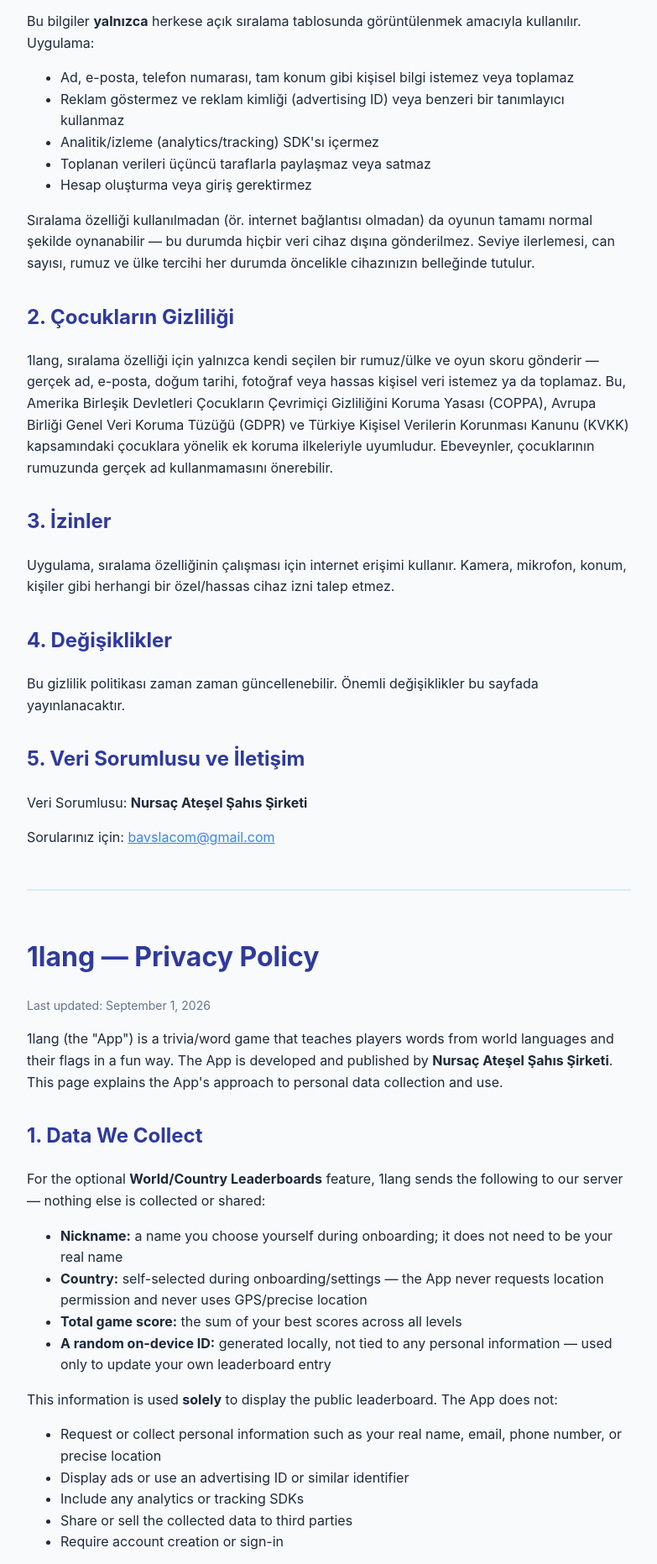
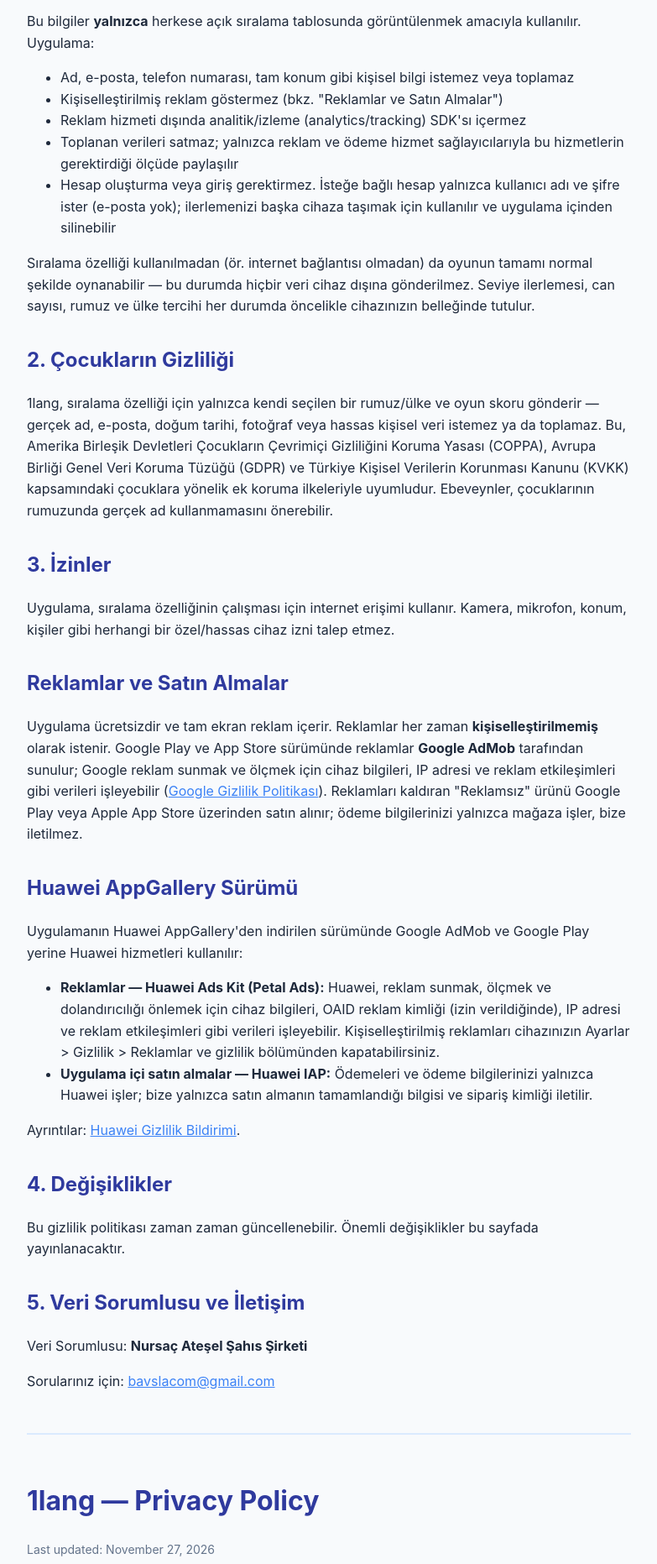
Before and after one commit to Broccer/1lang-privacy, a plain HTML site: page index.html in a window 1280 px wide. Shown: the part 593-2456 px from the top of the page at 84% size, without its empty margins (248-1031 px from the left). Drawn offline with Linux system fonts and the light colour scheme.

Commit message:
Huawei AppGallery surumu: Huawei Ads Kit ve IAP bolumu; reklam, satin alma ve istege bagli hesap bilgisi guncellendi
Co-Authored-By: Claude Opus 5.5 <noreply@anthropic.com>

```diff
--- a/index.html
+++ b/index.html
@@ -24,7 +24,7 @@
 <body>
 
 <h1>1lang — Gizlilik Politikası</h1>
-<p class="updated">Son güncelleme: 1 Eylül 2026</p>
+<p class="updated">Son güncelleme: 27 Kasım 2026</p>
 
 <p>1lang ("Uygulama"), oyunculara dünya dillerinden kelimeleri ve bayraklarını eğlenceli bir şekilde öğreten bir bilgi/kelime oyunudur. Uygulama, <strong>Nursaç Ateşel Şahıs Şirketi</strong> tarafından geliştirilmiş ve yayınlanmıştır. Bu sayfa, Uygulamanın kişisel veri toplama ve kullanma konusundaki yaklaşımını açıklar.</p>
 
@@ -39,10 +39,10 @@
 <p>Bu bilgiler <strong>yalnızca</strong> herkese açık sıralama tablosunda görüntülenmek amacıyla kullanılır. Uygulama:</p>
 <ul>
   <li>Ad, e-posta, telefon numarası, tam konum gibi kişisel bilgi istemez veya toplamaz</li>
-  <li>Reklam göstermez ve reklam kimliği (advertising ID) veya benzeri bir tanımlayıcı kullanmaz</li>
-  <li>Analitik/izleme (analytics/tracking) SDK'sı içermez</li>
-  <li>Toplanan verileri üçüncü taraflarla paylaşmaz veya satmaz</li>
-  <li>Hesap oluşturma veya giriş gerektirmez</li>
+  <li>Kişiselleştirilmiş reklam göstermez (bkz. "Reklamlar ve Satın Almalar")</li>
+  <li>Reklam hizmeti dışında analitik/izleme (analytics/tracking) SDK'sı içermez</li>
+  <li>Toplanan verileri satmaz; yalnızca reklam ve ödeme hizmet sağlayıcılarıyla bu hizmetlerin gerektirdiği ölçüde paylaşılır</li>
+  <li>Hesap oluşturma veya giriş gerektirmez. İsteğe bağlı hesap yalnızca kullanıcı adı ve şifre ister (e-posta yok); ilerlemenizi başka cihaza taşımak için kullanılır ve uygulama içinden silinebilir</li>
 </ul>
 <p>Sıralama özelliği kullanılmadan (ör. internet bağlantısı olmadan) da oyunun tamamı normal şekilde oynanabilir — bu durumda hiçbir veri cihaz dışına gönderilmez. Seviye ilerlemesi, can sayısı, rumuz ve ülke tercihi her durumda öncelikle cihazınızın belleğinde tutulur.</p>
 
@@ -51,6 +51,17 @@
 
 <h2>3. İzinler</h2>
 <p>Uygulama, sıralama özelliğinin çalışması için internet erişimi kullanır. Kamera, mikrofon, konum, kişiler gibi herhangi bir özel/hassas cihaz izni talep etmez.</p>
+
+<h2>Reklamlar ve Satın Almalar</h2>
+<p>Uygulama ücretsizdir ve tam ekran reklam içerir. Reklamlar her zaman <strong>kişiselleştirilmemiş</strong> olarak istenir. Google Play ve App Store sürümünde reklamlar <strong>Google AdMob</strong> tarafından sunulur; Google reklam sunmak ve ölçmek için cihaz bilgileri, IP adresi ve reklam etkileşimleri gibi verileri işleyebilir (<a href="https://policies.google.com/privacy">Google Gizlilik Politikası</a>). Reklamları kaldıran "Reklamsız" ürünü Google Play veya Apple App Store üzerinden satın alınır; ödeme bilgilerinizi yalnızca mağaza işler, bize iletilmez.</p>
+
+<h2>Huawei AppGallery Sürümü</h2>
+<p>Uygulamanın Huawei AppGallery'den indirilen sürümünde Google AdMob ve Google Play yerine Huawei hizmetleri kullanılır:</p>
+<ul>
+  <li><strong>Reklamlar — Huawei Ads Kit (Petal Ads):</strong> Huawei, reklam sunmak, ölçmek ve dolandırıcılığı önlemek için cihaz bilgileri, OAID reklam kimliği (izin verildiğinde), IP adresi ve reklam etkileşimleri gibi verileri işleyebilir. Kişiselleştirilmiş reklamları cihazınızın Ayarlar &gt; Gizlilik &gt; Reklamlar ve gizlilik bölümünden kapatabilirsiniz.</li>
+  <li><strong>Uygulama içi satın almalar — Huawei IAP:</strong> Ödemeleri ve ödeme bilgilerinizi yalnızca Huawei işler; bize yalnızca satın almanın tamamlandığı bilgisi ve sipariş kimliği iletilir.</li>
+</ul>
+<p>Ayrıntılar: <a href="https://consumer.huawei.com/en/privacy/privacy-policy/">Huawei Gizlilik Bildirimi</a>.</p>
 
 <h2>4. Değişiklikler</h2>
 <p>Bu gizlilik politikası zaman zaman güncellenebilir. Önemli değişiklikler bu sayfada yayınlanacaktır.</p>
@@ -61,7 +72,7 @@
 
 <div class="lang-block">
 <h1>1lang — Privacy Policy</h1>
-<p class="updated">Last updated: September 1, 2026</p>
+<p class="updated">Last updated: November 27, 2026</p>
 
 <p>1lang (the "App") is a trivia/word game that teaches players words from world languages and their flags in a fun way. The App is developed and published by <strong>Nursaç Ateşel Şahıs Şirketi</strong>. This page explains the App's approach to personal data collection and use.</p>
 
@@ -76,10 +87,10 @@
 <p>This information is used <strong>solely</strong> to display the public leaderboard. The App does not:</p>
 <ul>
   <li>Request or collect personal information such as your real name, email, phone number, or precise location</li>
-  <li>Display ads or use an advertising ID or similar identifier</li>
-  <li>Include any analytics or tracking SDKs</li>
-  <li>Share or sell the collected data to third parties</li>
-  <li>Require account creation or sign-in</li>
+  <li>Show personalized ads (see "Ads and Purchases")</li>
+  <li>Include any analytics or tracking SDKs other than the ad service</li>
+  <li>Sell the collected data; it is shared only with the advertising and payment providers as needed for those services</li>
+  <li>Require account creation or sign-in. The optional account only needs a username and password (no email); it is used to move your progress to another device and can be deleted in the App</li>
 </ul>
 <p>The entire game can be played normally without an internet connection — in that case, nothing leaves your device. Level progress, lives, nickname, and country are always kept primarily in your device's local memory.</p>
 
@@ -88,6 +99,17 @@
 
 <h2>3. Permissions</h2>
 <p>The App uses internet access to power the leaderboard feature. It does not request any other special/sensitive device permissions (camera, microphone, location, contacts, etc.).</p>
+
+<h2>Ads and Purchases</h2>
+<p>The App is free and contains full-screen ads. Ads are always requested as <strong>non-personalized</strong>. In the Google Play and App Store version, ads are served by <strong>Google AdMob</strong>; Google may process data such as device information, IP address and ad interactions to deliver and measure ads (<a href="https://policies.google.com/privacy">Google Privacy Policy</a>). The "Ad-free" product that removes ads is purchased through Google Play or the Apple App Store; payment details are handled only by the store and never sent to us.</p>
+
+<h2>Huawei AppGallery Version</h2>
+<p>In the version of the App downloaded from Huawei AppGallery, Huawei services are used instead of Google AdMob and Google Play:</p>
+<ul>
+  <li><strong>Advertising — Huawei Ads Kit (Petal Ads):</strong> Huawei may process data such as device information, the OAID advertising ID (where permitted), IP address and ad interactions to deliver and measure ads and to prevent fraud. You can turn off personalized ads in your device's Settings &gt; Privacy &gt; Ads and privacy.</li>
+  <li><strong>In-app purchases — Huawei IAP:</strong> Payments and payment details are handled only by Huawei; we only receive confirmation that a purchase was completed and its order ID.</li>
+</ul>
+<p>Details: <a href="https://consumer.huawei.com/en/privacy/privacy-policy/">Huawei Privacy Statement</a>.</p>
 
 <h2>4. Changes</h2>
 <p>This privacy policy may be updated from time to time. Material changes will be posted on this page.</p>
```
